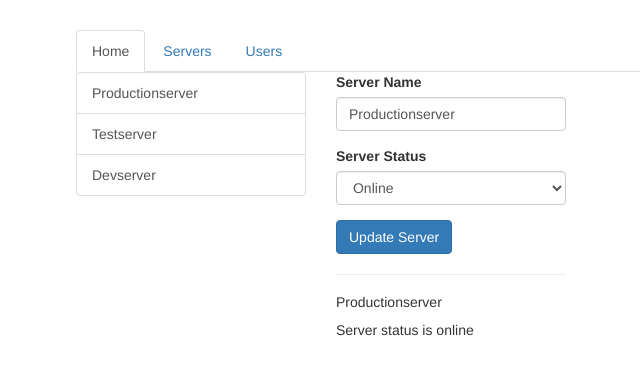
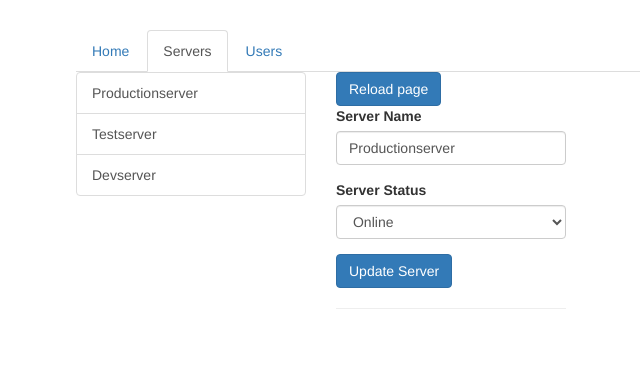
Before and after one commit to Misha3739/routing-start, an Angular app: page /servers in a window 1280 px wide. Shown: the top 374 px of the page, without its empty margins (189-829 px from the left). Built offline with nearby package versions, Linux system fonts and the light colour scheme.

Commit message:
Routing temp commit

```diff
--- a/src/app/app.component.html
+++ b/src/app/app.component.html
@@ -2,9 +2,15 @@
   <div class="row">
     <div class="col-xs-12 col-sm-10 col-md-8 col-sm-offset-1 col-md-offset-2">
       <ul class="nav nav-tabs">
-        <li role="presentation" class="active"><a routerLink="/">Home</a></li>
-        <li role="presentation"><a routerLink='/servers'>Servers</a></li>
-        <li role="presentation"><a [routerLink]="['/users']">Users</a></li>
+        <li role="presentation"
+            routerLinkActive="active" [routerLinkActiveOptions]="{exact: true}">
+          <a routerLink="/" >Home</a></li>
+        <li role="presentation"
+            routerLinkActive="active">
+          <a routerLink='/servers'>Servers</a></li>
+        <li role="presentation"
+            routerLinkActive="active">
+          <a [routerLink]="['/users']">Users</a></li>
       </ul>
     </div>
   </div>
--- a/src/app/app.module.ts
+++ b/src/app/app.module.ts
@@ -16,7 +16,10 @@
 const appRoutes: Routes = [
   { path: '' , component: HomeComponent},
   { path: 'users' , component: UsersComponent},
+  { path: 'users/:id/:name' , component: UserComponent},
   { path: 'servers' , component: ServersComponent},
+  { path: 'servers/:id', component: ServerComponent },
+  { path: 'servers/:id/edit', component: EditServerComponent }
 ];
 
 @NgModule({
--- a/src/app/home/home.component.html
+++ b/src/app/home/home.component.html
@@ -1,2 +1,3 @@
 <h4>Welcome to Server Manager 4.0</h4>
 <p>Manage your Servers and Users.</p>
+<button class="btn btn-primary" (click)="onLoadServers()">Load Server 1</button>
--- a/src/app/home/home.component.ts
+++ b/src/app/home/home.component.ts
@@ -1,4 +1,5 @@
 import { Component, OnInit } from '@angular/core';
+import {Router} from '@angular/router';
 
 @Component({
   selector: 'app-home',
@@ -7,9 +8,12 @@
 })
 export class HomeComponent implements OnInit {
 
-  constructor() { }
+  constructor(private  router: Router) { }
 
   ngOnInit() {
   }
-
+  onLoadServers(id: number)
+  {
+    this.router.navigate(['/servers', id , 'edit'], {queryParams: {allowEdit: '1'}, fragment: 'Loading'});
+  }
 }
--- a/src/app/servers/edit-server/edit-server.component.ts
+++ b/src/app/servers/edit-server/edit-server.component.ts
@@ -1,6 +1,7 @@
 import { Component, OnInit } from '@angular/core';
 
 import { ServersService } from '../servers.service';
+import {ActivatedRoute} from '@angular/router';
 
 @Component({
   selector: 'app-edit-server',
@@ -12,9 +13,15 @@
   serverName = '';
   serverStatus = '';
 
-  constructor(private serversService: ServersService) { }
+  constructor(private serversService: ServersService, private  route: ActivatedRoute) { }
 
   ngOnInit() {
+    console.log(this.route.snapshot.queryParams);
+    console.log(this.route.snapshot.fragment);
+
+    this.route.queryParams.subscribe();
+    this.route.fragment.subscribe();
+
     this.server = this.serversService.getServer(1);
     this.serverName = this.server.name;
     this.serverStatus = this.server.status;
--- a/src/app/servers/server/server.component.ts
+++ b/src/app/servers/server/server.component.ts
@@ -1,6 +1,7 @@
 import { Component, OnInit } from '@angular/core';
 
 import { ServersService } from '../servers.service';
+import {ActivatedRoute, Params} from '@angular/router';
 
 @Component({
   selector: 'app-server',
@@ -10,10 +11,16 @@
 export class ServerComponent implements OnInit {
   server: {id: number, name: string, status: string};
 
-  constructor(private serversService: ServersService) { }
+  constructor(private serversService: ServersService, private  router: ActivatedRoute) { }
 
   ngOnInit() {
-    this.server = this.serversService.getServer(1);
+    const id = +this.router.snapshot.params['id'];
+    this.server = this.serversService.getServer(id);
+
+    this.router.params.subscribe(
+      (params: Params) => {
+      this.server = this.serversService.getServer(+params['id']);
+    });
   }
 
 }
--- a/src/app/servers/servers.component.html
+++ b/src/app/servers/servers.component.html
@@ -2,6 +2,9 @@
   <div class="col-xs-12 col-sm-4">
     <div class="list-group">
       <a
+        [routerLink]="['/servers',server.id]"
+        [queryParams]="{allowEdit : 1}"
+        fragment="Loading"
         href="#"
         class="list-group-item"
         *ngFor="let server of servers">
@@ -10,8 +13,9 @@
     </div>
   </div>
   <div class="col-xs-12 col-sm-4">
+    <button class="btn btn-primary" (click)="onReload()">Reload page</button>
     <app-edit-server></app-edit-server>
     <hr>
-    <app-server></app-server>
+    <!--<app-server></app-server>-->
   </div>
 </div>
--- a/src/app/servers/servers.component.ts
+++ b/src/app/servers/servers.component.ts
@@ -1,5 +1,6 @@
 import { Component, OnInit } from '@angular/core';
 import { ServersService } from './servers.service';
+import {ActivatedRoute, Router} from '@angular/router';
 
 @Component({
   selector: 'app-servers',
@@ -9,10 +10,17 @@
 export class ServersComponent implements OnInit {
   private servers: {id: number, name: string, status: string}[] = [];
 
-  constructor(private serversService: ServersService) { }
+  constructor(
+              private serversService: ServersService,
+              private router: Router,
+              private  route: ActivatedRoute) { }
 
   ngOnInit() {
     this.servers = this.serversService.getServers();
   }
 
+  onReload()
+  {
+    //this.router.navigate(['servers'], {relativeTo: this.route });
+  }
 }
--- a/src/app/users/user/user.component.html
+++ b/src/app/users/user/user.component.html
@@ -1,2 +1,4 @@
-<p>User with ID _ID_ loaded.</p>
-<p>User name is _NAME_</p>
+<p>User with ID {{user.id}} loaded.</p>
+<p>User name is {{user.name}}</p>
+<hr>
+<a [routerLink]="['/users',10,'Ann']">Load Anna</a>
--- a/src/app/users/user/user.component.ts
+++ b/src/app/users/user/user.component.ts
@@ -1,16 +1,37 @@
-import { Component, OnInit } from '@angular/core';
+import {Component, OnDestroy, OnInit} from '@angular/core';
+import {ActivatedRoute, Params} from '@angular/router';
+import {Subscription} from 'rxjs/Subscription';
 
 @Component({
   selector: 'app-user',
   templateUrl: './user.component.html',
   styleUrls: ['./user.component.css']
 })
-export class UserComponent implements OnInit {
+export class UserComponent implements OnInit, OnDestroy {
   user: {id: number, name: string};
 
-  constructor() { }
+  paramsSubscription: Subscription;
+
+  constructor(private router: ActivatedRoute) { }
 
   ngOnInit() {
+    this.user = {
+      id: this.router.snapshot.params['id'],
+      name: this.router.snapshot.params['name'],
+    };
+
+   this.paramsSubscription =  this.router.params.subscribe(
+      (params: Params) => {
+        this.user.id = params['id'];
+        this.user.name = params['name'];
+      }
+
+      );
+  }
+
+  ngOnDestroy()
+  {
+    this.paramsSubscription.unsubscribe();
   }
 
 }
--- a/src/app/users/users.component.html
+++ b/src/app/users/users.component.html
@@ -2,6 +2,7 @@
   <div class="col-xs-12 col-sm-4">
     <div class="list-group">
       <a
+        [routerLink]="['/users',user.id, user.name]"
         href="#"
         class="list-group-item"
         *ngFor="let user of users">
```
